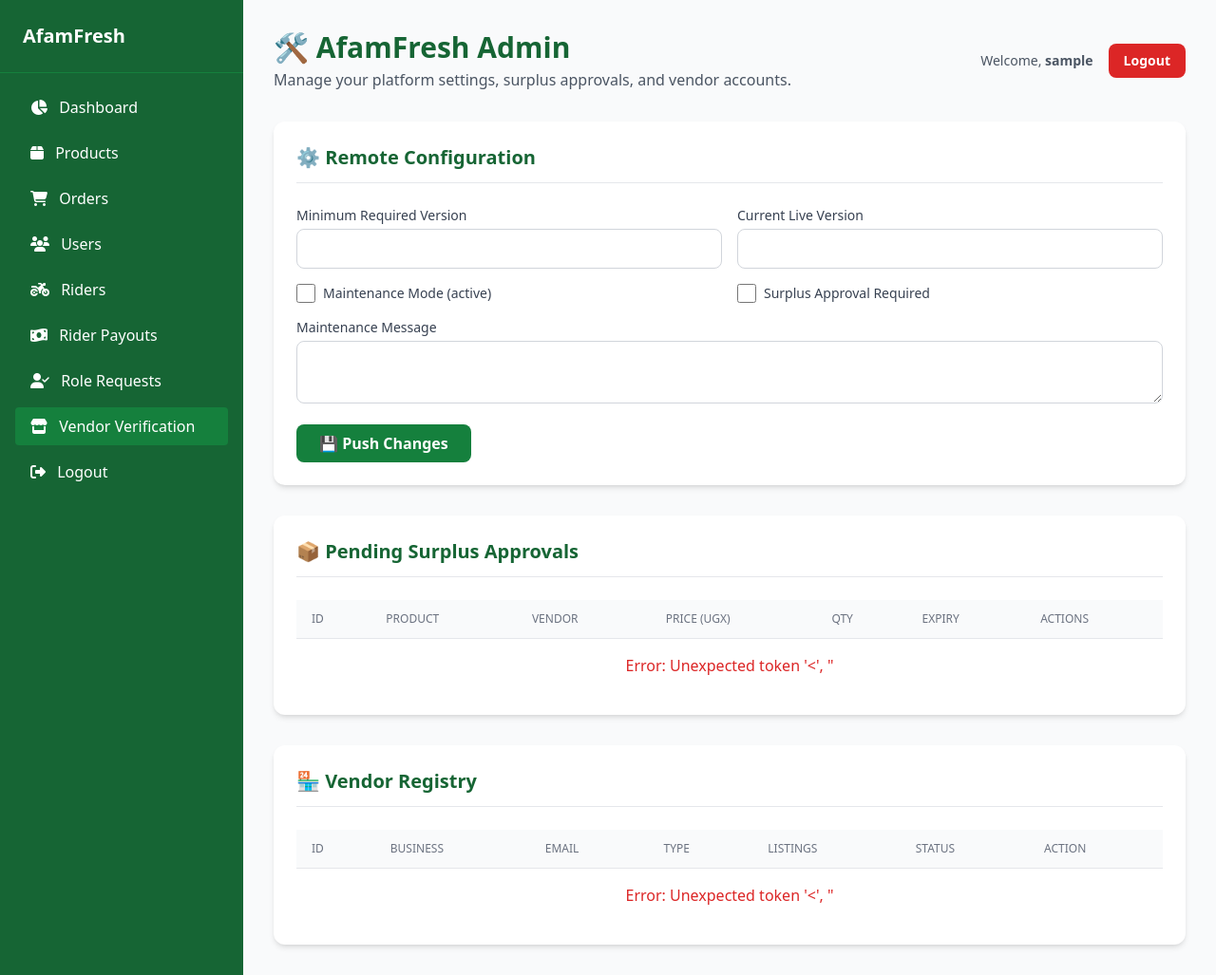
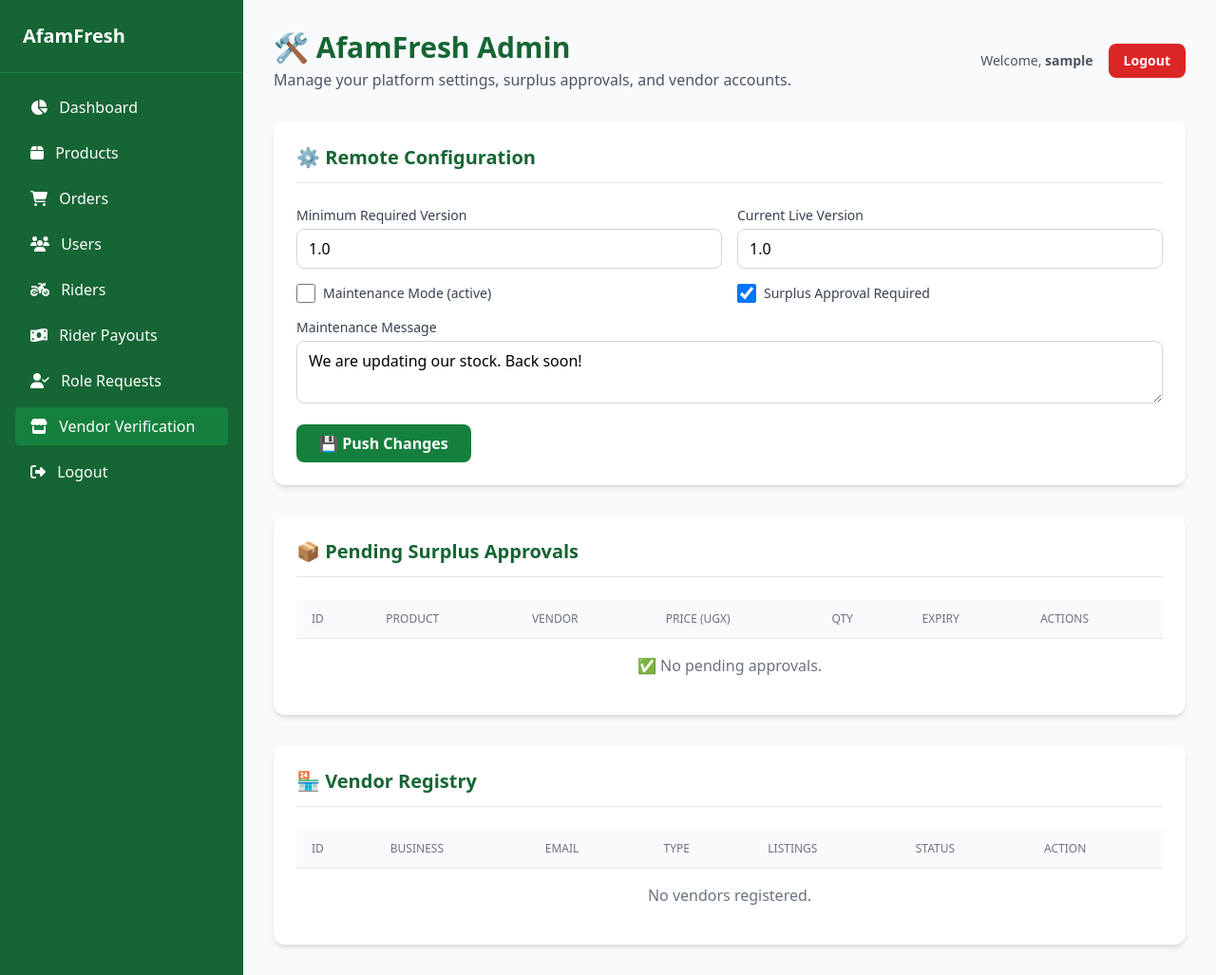
Before and after one commit to oqaaron/afamfresh, a PHP site: page /admin/admin-dashboard.php in a window 1280 px wide. Shown: the whole page at 95% size. Run offline with PHP 8.4, Linux system fonts and the light colour scheme; the visitor is signed in with stand-in values (Sample User, id 1); data comes from the database, SQL or seed files in the repository; data that the repository does not hold is empty; some libraries are stand-ins or nearby versions.

Commit message:
Point the admin dashboard at the right API paths
Every fetch was relative -- 'api/admin/vendors.php' from a page served at
/admin/admin-dashboard.php resolves to /admin/api/admin/vendors.php, which
does not exist. All six call sites 404'd, so the vendor registry and the
surplus approval queue both rendered Apache's error page inside their tables.

Not noticed before because the page fataled on a bad require long before any
of this ran.

Co-Authored-By: Claude Opus 5 <noreply@anthropic.com>

```diff
--- a/admin/admin-dashboard.php
+++ b/admin/admin-dashboard.php
@@ -162,7 +162,7 @@ require_once __DIR__ . '/includes/config.php';
 
         // ---- CONFIG ----
         async function loadConfig() {
-            const res = await apiRequest('api/config.php');
+            const res = await apiRequest('../api/config.php');
             if (res.success && res.config) {
                 const data = res.config;
                 document.getElementById('min_version_required').value = data.min_version_required || '';
@@ -183,7 +183,7 @@ require_once __DIR__ . '/includes/config.php';
                 maintenance_message: document.getElementById('maintenance_message').value.trim(),
                 surplus_approval_required: document.getElementById('surplus_approval_required').checked ? '1' : '0'
             };
-            const res = await apiRequest('api/config.php', {
+            const res = await apiRequest('../api/config.php', {
                 method: 'PUT',
                 body: JSON.stringify(payload)
             });
@@ -198,7 +198,7 @@ require_once __DIR__ . '/includes/config.php';
         async function loadPendingSurplus() {
             const tbody = document.getElementById('pendingTableBody');
             tbody.innerHTML = '<tr><td colspan="7" class="px-4 py-4 text-center text-gray-500"><span class="spinner"></span> Loading...</td></tr>';
-            const res = await apiRequest('api/admin/surplus-approval.php?action=pending');
+            const res = await apiRequest('../api/admin/surplus-approval.php?action=pending');
             if (res.success && res.listings) {
                 if (res.listings.length === 0) {
                     tbody.innerHTML = '<tr><td colspan="7" class="px-4 py-4 text-center text-gray-500">✅ No pending approvals.</td></tr>';
@@ -225,7 +225,7 @@ require_once __DIR__ . '/includes/config.php';
 
         async function processSurplus(id, action) {
             if (!confirm(`Are you sure you want to ${action} this listing?`)) return;
-            const res = await apiRequest(`api/admin/surplus-approval.php?action=${action}`, {
+            const res = await apiRequest(`../api/admin/surplus-approval.php?action=${action}`, {
                 method: 'POST',
                 body: JSON.stringify({ id })
             });
@@ -241,7 +241,7 @@ require_once __DIR__ . '/includes/config.php';
         async function loadVendors() {
             const tbody = document.getElementById('vendorsTableBody');
             tbody.innerHTML = '<tr><td colspan="7" class="px-4 py-4 text-center text-gray-500"><span class="spinner"></span> Loading...</td></tr>';
-            const res = await apiRequest('api/admin/vendors.php?action=list');
+            const res = await apiRequest('../api/admin/vendors.php?action=list');
             if (res.success && res.vendors) {
                 if (res.vendors.length === 0) {
                     tbody.innerHTML = '<tr><td colspan="7" class="px-4 py-4 text-center text-gray-500">No vendors registered.</td></tr>';
@@ -273,7 +273,7 @@ require_once __DIR__ . '/includes/config.php';
 
         async function toggleVendor(id, nextState) {
             if (!confirm(`Set verification to ${nextState ? 'VERIFIED' : 'UNVERIFIED'}?`)) return;
-            const res = await apiRequest('api/admin/vendors.php?action=toggle_verification', {
+            const res = await apiRequest('../api/admin/vendors.php?action=toggle_verification', {
                 method: 'POST',
                 body: JSON.stringify({ id, verified: nextState })
             });
```
